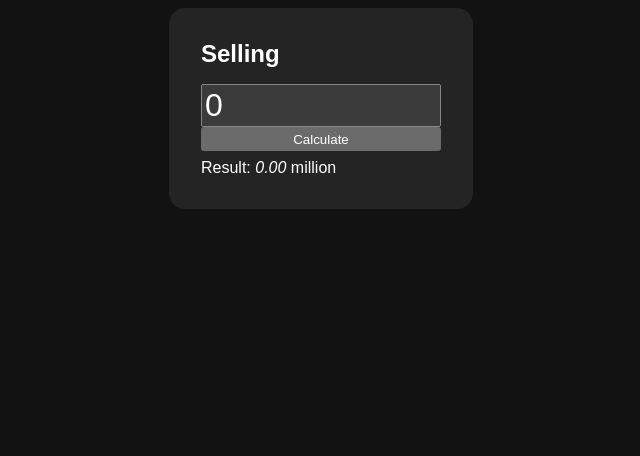
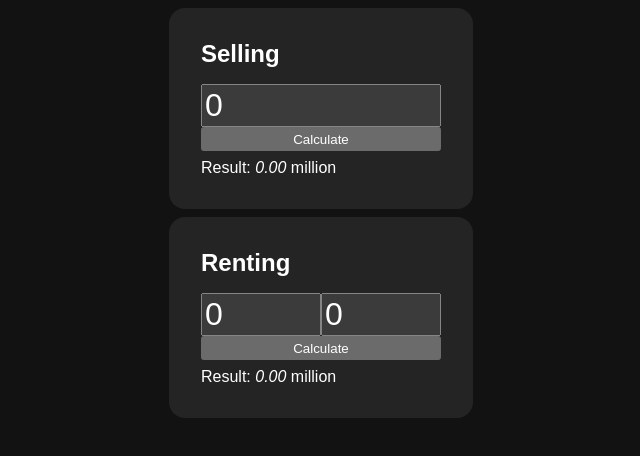
Before and after one commit to utilyre/estate, a React (Vite) app: page / in a window 1280 px wide. Shown: the top 456 px of the page, without its empty margins (319-959 px from the left). Built offline with nearby package versions, Linux system fonts and the light colour scheme.

Commit message:
Create Renting component
- Includes styling
- Added to App component

```diff
--- a/src/components/App/App.jsx
+++ b/src/components/App/App.jsx
@@ -1,10 +1,11 @@
 import styles from './App.module.css'
-import { Selling } from '..'
+import { Selling, Renting } from '..'
 
 const App = () => {
   return (
     <main className={styles.container}>
       <Selling />
+      <Renting />
     </main>
   )
 }
--- /dev/null
+++ b/src/components/Renting/Renting.jsx
@@ -0,0 +1,59 @@
+import { useState } from 'react'
+
+import styles from './Renting.module.css'
+import { useRenting } from '../../hooks'
+import { partNumber } from '../../utils'
+
+const Renting = () => {
+  const [mortgage, setMortgage] = useState(0)
+  const [rent, setRent] = useState(0)
+
+  const [result, calculate] = useRenting()
+
+  const onSubmit = (e) => {
+    e.preventDefault()
+    calculate(mortgage, rent)
+  }
+
+  return (
+    <div className={styles.container}>
+      <h2 className={styles.heading}>Renting</h2>
+
+      <form
+        onSubmit={onSubmit}
+        className={styles.form}
+      >
+        <div className={styles.inputWrapper}>
+          <input
+            type='number'
+            min={0}
+            step={0.01}
+            value={mortgage}
+            onChange={(e) => setMortgage(e.target.value)}
+            className={styles.mortgage}
+          />
+
+          <input
+            type='number'
+            min={0}
+            step={0.01}
+            value={rent}
+            onChange={(e) => setRent(e.target.value)}
+            className={styles.rent}
+          />
+        </div>
+
+        <button
+          type='submit'
+          className={styles.submit}
+        >Calculate</button>
+      </form>
+
+      <p className={styles.result}>
+        Result: <var>{partNumber(result)}</var> million
+      </p>
+    </div>
+  )
+}
+
+export default Renting
--- /dev/null
+++ b/src/components/Renting/Renting.module.css
@@ -0,0 +1,33 @@
+.container {
+  background-color: #242424;
+  border-radius: 1rem;
+  margin: 0.5rem;
+  padding: 2rem;
+}
+
+.heading {
+  margin-block-end: 1rem;
+}
+
+.form {
+  display: flex;
+  flex-direction: column;
+}
+
+.inputWrapper {
+  display: flex;
+}
+
+.mortgage,
+.rent {
+  font-size: 2rem;
+  width: 50%;
+}
+
+.submit {
+  height: 1.5rem;
+}
+
+.result {
+  margin-block-start: 0.5rem;
+}
--- a/src/components/index.js
+++ b/src/components/index.js
@@ -1,7 +1,9 @@
 import App from './App/App'
 import Selling from './Selling/Selling'
+import Renting from './Renting/Renting'
 
 export {
   App,
   Selling,
+  Renting,
 }
```
